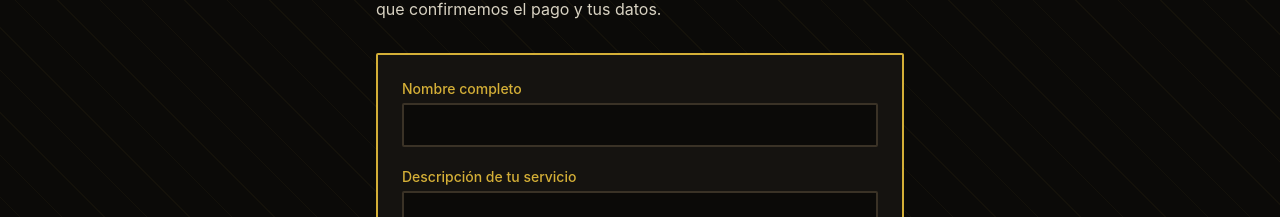
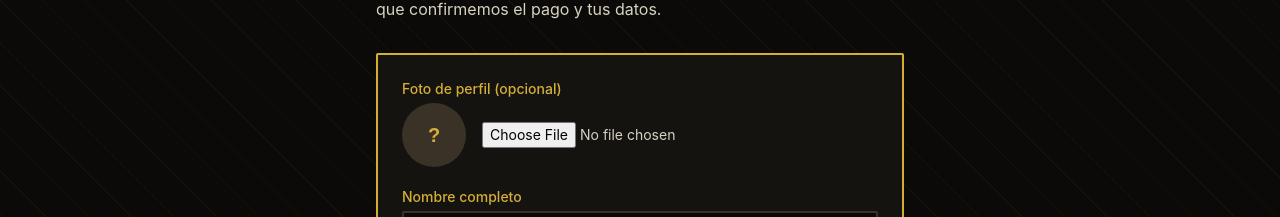
Before and after one commit to agustinpereira910-ship-it/directorio-profesionales, a Next.js app: page /publicar in a window 1280 px wide. Shown: the part 189-406 px from the top of the page. Built offline with nearby package versions, Linux system fonts and the light colour scheme; no server answers.

Commit message:
Agregar boton de WhatsApp directo y subida de foto de perfil

```diff
--- a/app/profesional/[slug]/page.js
+++ b/app/profesional/[slug]/page.js
@@ -46,12 +46,28 @@ export default async function PerfilProfesional({ params }) {
 
           <div className="ticket-edge border-t-2 border-dashed border-line mb-6" />
 
-          <div className="grid grid-cols-1 sm:grid-cols-2 gap-4 text-sm">
+          <div className="grid grid-cols-1 sm:grid-cols-2 gap-4 text-sm mb-6">
             {telefono && <p><span className="font-mono text-xs text-graphite">TEL</span> {telefono}</p>}
             {whatsapp && <p><span className="font-mono text-xs text-graphite">WHATSAPP</span> {whatsapp}</p>}
             {email && <p><span className="font-mono text-xs text-graphite">EMAIL</span> {email}</p>}
             {sitio_web && <p><span className="font-mono text-xs text-graphite">WEB</span> {sitio_web}</p>}
           </div>
+
+          {whatsapp && (
+            <a
+              href={`https://wa.me/${whatsapp.replace(/\D/g, '')}?text=${encodeURIComponent(
+                `Hola ${nombre}, te encontré en Vips y quería consultarte por tus servicios.`
+              )}`}
+              target="_blank"
+              rel="noreferrer"
+              className="flex items-center justify-center gap-2 w-full bg-[#25D366] text-[#0B0A08] font-medium py-3 rounded-sm hover:brightness-95 transition"
+            >
+              <svg viewBox="0 0 24 24" className="w-5 h-5" fill="currentColor" aria-hidden="true">
+                <path d="M12.04 2C6.58 2 2.13 6.45 2.13 11.91c0 1.75.46 3.45 1.32 4.95L2 22l5.29-1.39a9.9 9.9 0 0 0 4.75 1.21h.01c5.46 0 9.9-4.45 9.9-9.91C21.96 6.45 17.5 2 12.04 2zm5.8 14.02c-.24.68-1.4 1.3-1.93 1.38-.5.08-1.12.11-1.8-.11-.42-.13-.95-.31-1.64-.6-2.88-1.24-4.76-4.14-4.9-4.34-.14-.2-1.17-1.56-1.17-2.98s.75-2.12 1.02-2.41c.27-.29.58-.36.78-.36.2 0 .39 0 .56.01.18.01.42-.07.65.5.24.58.82 2 .89 2.15.07.15.12.32.02.52-.1.2-.15.32-.29.5-.15.18-.31.4-.44.53-.15.15-.3.31-.13.61.17.3.76 1.25 1.63 2.02 1.12 1 2.06 1.31 2.36 1.46.3.15.48.13.65-.08.18-.2.75-.87.95-1.17.2-.3.4-.25.68-.15.28.1 1.78.84 2.08.99.3.15.5.23.58.35.08.13.08.72-.16 1.4z"/>
+              </svg>
+              Escribir por WhatsApp
+            </a>
+          )}
         </div>
       </div>
     </div>
--- a/app/publicar/page.js
+++ b/app/publicar/page.js
@@ -16,11 +16,19 @@ export default function PublicarPage() {
   const [form, setForm] = useState({
     nombre: '', descripcion: '', telefono: '', whatsapp: '', email: '',
   });
+  const [foto, setFoto] = useState(null);
+  const [fotoPreview, setFotoPreview] = useState(null);
   const [loading, setLoading] = useState(false);
   const [error, setError] = useState('');
 
   function update(field, value) {
     setForm((f) => ({ ...f, [field]: value }));
+  }
+
+  function onFotoChange(e) {
+    const file = e.target.files[0] || null;
+    setFoto(file);
+    setFotoPreview(file ? URL.createObjectURL(file) : null);
   }
 
   async function onSubmit(e) {
@@ -36,6 +44,22 @@ export default function PublicarPage() {
       return;
     }
 
+    let foto_url = null;
+    if (foto) {
+      const path = `${user.id}/${Date.now()}-${foto.name}`;
+      const { data: uploadData, error: uploadError } = await supabase.storage
+        .from('fotos-perfil')
+        .upload(path, foto);
+
+      if (uploadError) {
+        setLoading(false);
+        setError('No pudimos subir la foto. Probá de nuevo o continuá sin foto.');
+        return;
+      }
+
+      foto_url = supabase.storage.from('fotos-perfil').getPublicUrl(uploadData.path).data.publicUrl;
+    }
+
     const slug = `${slugify(form.nombre)}-${Math.random().toString(36).slice(2, 6)}`;
 
     const { error: insertError } = await supabase.from('profesionales').insert({
@@ -46,6 +70,7 @@ export default function PublicarPage() {
       telefono: form.telefono,
       whatsapp: form.whatsapp,
       email: form.email,
+      foto_url,
       estado: 'pendiente_verificacion',
     });
 
@@ -68,6 +93,26 @@ export default function PublicarPage() {
       </p>
 
       <form onSubmit={onSubmit} className="space-y-5 bg-card border-2 border-ink rounded-sm p-6">
+        <div>
+          <label className="block text-sm font-medium text-ink mb-1">Foto de perfil (opcional)</label>
+          <div className="flex items-center gap-4">
+            <div className="w-16 h-16 rounded-full bg-line flex items-center justify-center overflow-hidden shrink-0">
+              {fotoPreview ? (
+                // eslint-disable-next-line @next/next/no-img-element
+                <img src={fotoPreview} alt="Vista previa" className="w-full h-full object-cover" />
+              ) : (
+                <span className="text-ink font-display font-bold text-xl">?</span>
+              )}
+            </div>
+            <input
+              type="file"
+              accept="image/*"
+              onChange={onFotoChange}
+              className="w-full text-sm text-graphite"
+            />
+          </div>
+        </div>
+
         <div>
           <label className="block text-sm font-medium text-ink mb-1">Nombre completo</label>
           <input
```
